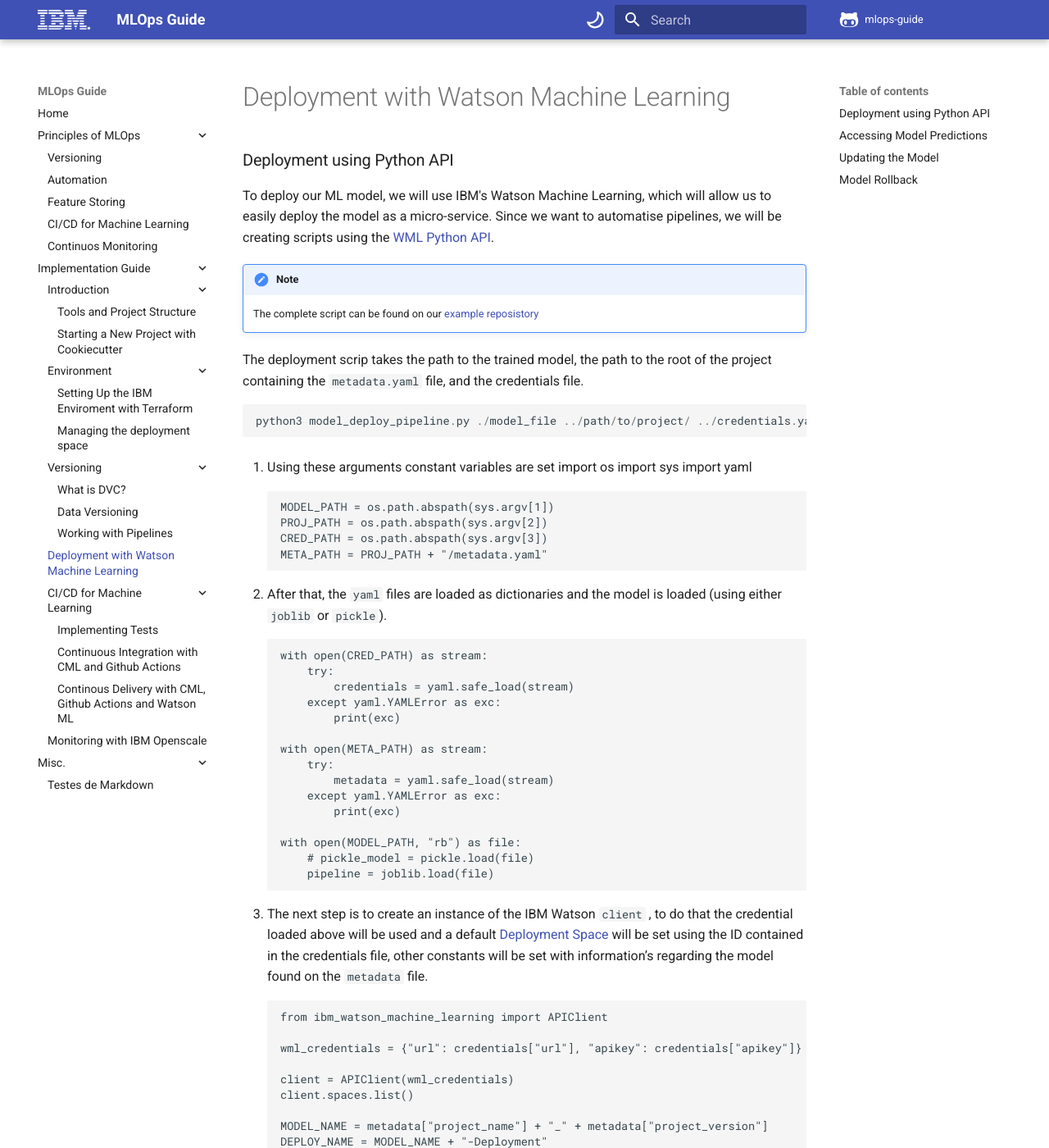
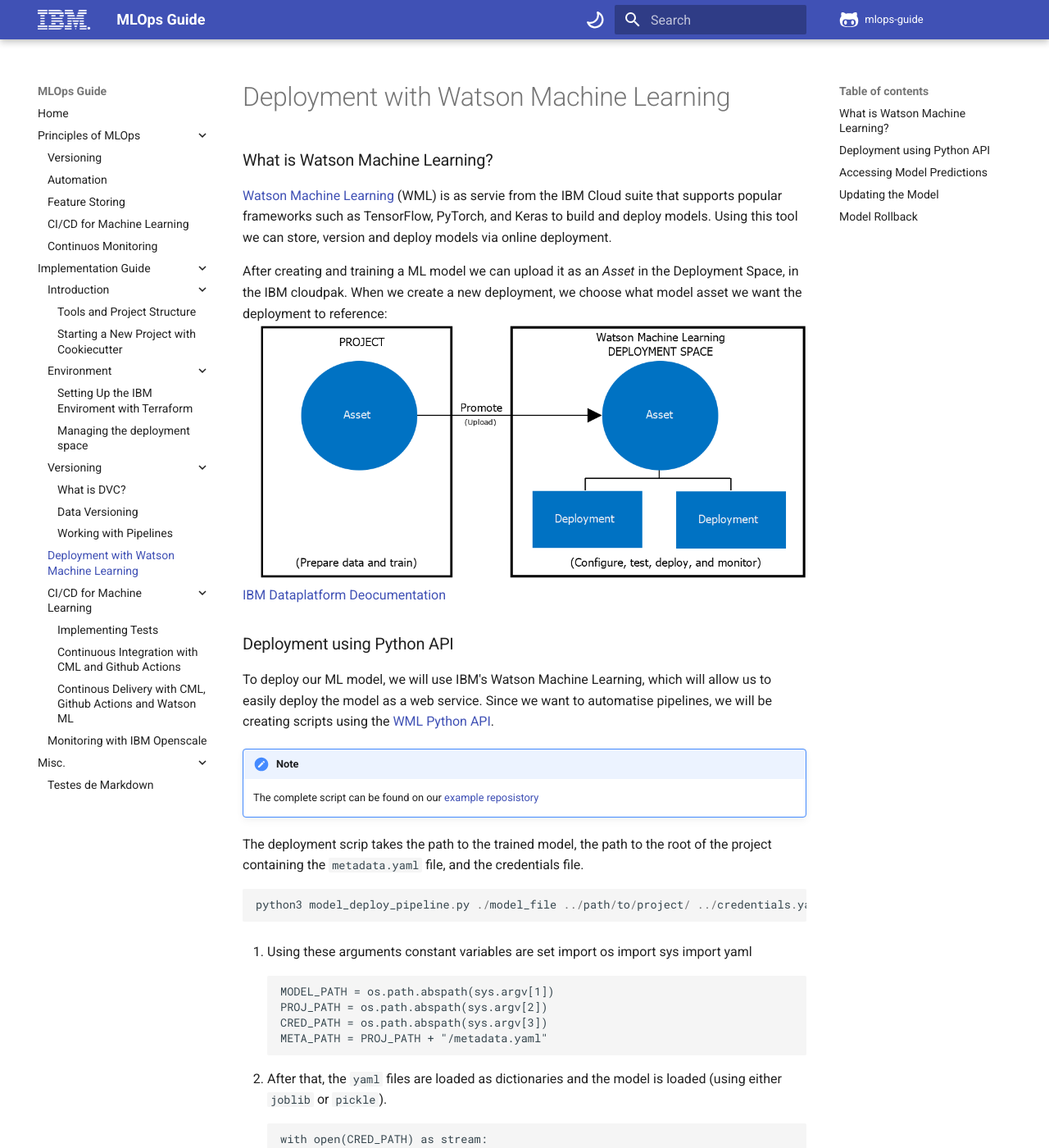
Before and after one commit to mlops-guide/mlops-guide.github.io, an MkDocs documentation site: the page built from docs/Deployment/index.md, in a window 1280 px wide and 1400 px high. Shown: the whole window at 82% size. Built offline with MkDocs 1.6.1 and Material for MkDocs 9.7.7, drawn with Linux system fonts in a browser that asks for light colours; comment, search, counter and statistics services are not loaded.

Commit message:
what is WML

```diff
--- a/docs/Deployment/index.md
+++ b/docs/Deployment/index.md
@@ -1,9 +1,16 @@
 # Deployment with Watson Machine Learning
 
+### What is Watson Machine Learning?
+
+[Watson Machine Learning](https://dataplatform.cloud.ibm.com/docs/content/wsj/analyze-data/ml-overview.html) (WML) is as servie from the IBM Cloud suite that supports popular frameworks such as TensorFlow, PyTorch, and Keras to build and deploy models. Using this tool we can store, version and deploy models via online deployment.
+
+After creating and training a ML model we can upload it as an *Asset* in the Deployment Space, in the IBM cloudpak. When we create a new deployment, we choose what model asset we want the deployment to reference:
+<img src="../assets/Deployment/word_deploy_space_1.1.png" alt="drawing" />
+[IBM Dataplatform Deocumentation](https://dataplatform.cloud.ibm.com/docs/content/wsj/wmls/wmls-deploy-overview.html)
 
 ### Deployment using Python API
 
-To deploy our ML model, we will use IBM's Watson Machine Learning, which will allow us to easily deploy the model as a micro-service. Since we want to automatise pipelines, we will be creating scripts using the [WML Python API](http://ibm-wml-api-pyclient.mybluemix.net/).
+To deploy our ML model, we will use IBM's Watson Machine Learning, which will allow us to easily deploy the model as a web service. Since we want to automatise pipelines, we will be creating scripts using the [WML Python API](http://ibm-wml-api-pyclient.mybluemix.net/).
 
 
 !!! Note
@@ -125,7 +132,15 @@
 
     url = "https://us-south.ml.cloud.ibm.com/ml/v4/deployments?space_id=<string>&tag.value=<string>&asset_id=<string>&version=2020-09-01"
 
-    payload = {}
+    payload = {
+        "input_data": [
+            {
+                "fields": X.columns.to_numpy().tolist(),
+                "values": X.to_numpy().tolist(),
+            }
+        ]
+    }
+
     headers= {}
 
     response = requests.request("GET", url, headers=headers, data = payload)
```
Also changed, not shown: docs/assets/Deployment/word_deploy_space_1.1.png (added), docs/assets/Deployment/word_deploy_space_1.1.svg (added).
